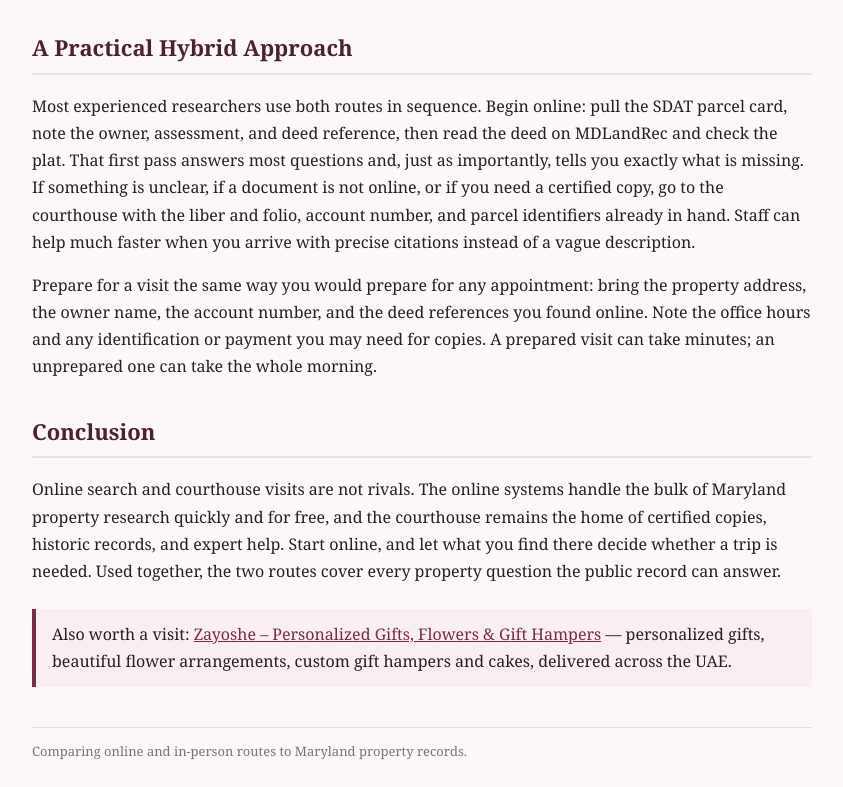
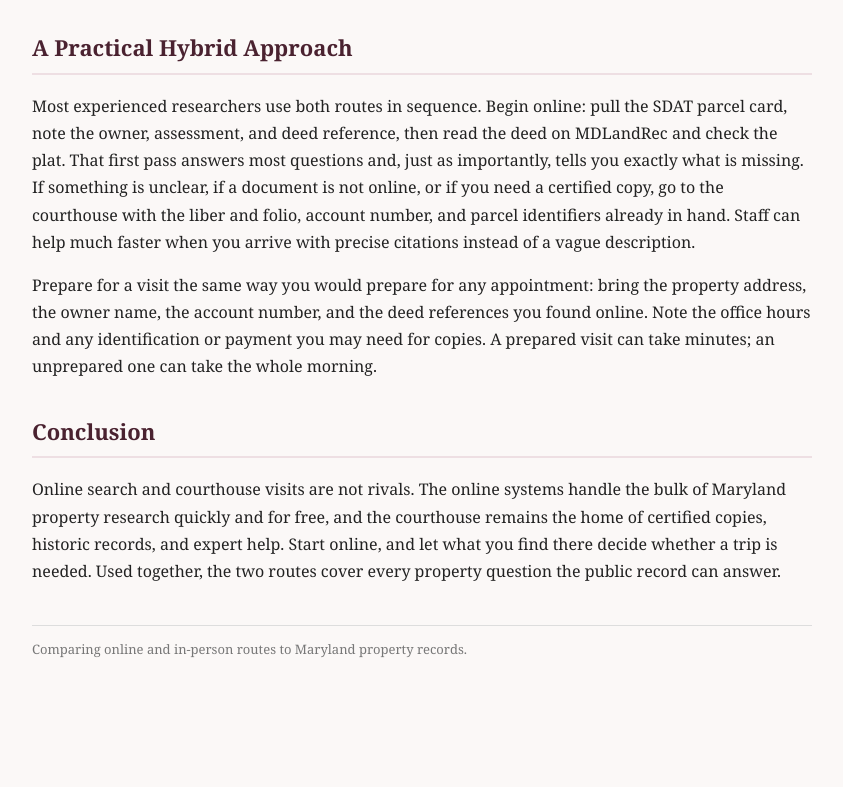
Before and after one commit to mdpropertychecker/mdpropertychecker, a plain HTML site: page index.html in a window 1280 px wide. Shown: the part 2283-3070 px from the top of the page, without its empty margins (218-1061 px from the left). After the commit the page ends 2967 px from the top, so only its background shows below. Drawn offline with Linux system fonts and the light colour scheme.

Commit message:
Remove Zayoshe link

```diff
--- a/index.html
+++ b/index.html
@@ -72,7 +72,6 @@ footer { margin-top: 40px; font-size: 13px; color: #777; border-top: 1px solid #
 
 <p>Online search and courthouse visits are not rivals. The online systems handle the bulk of Maryland property research quickly and for free, and the courthouse remains the home of certified copies, historic records, and expert help. Start online, and let what you find there decide whether a trip is needed. Used together, the two routes cover every property question the public record can answer.</p>
 
-<p class="visit">Also worth a visit: <a href="https://zayoshe.com/">Zayoshe – Personalized Gifts, Flowers &amp; Gift Hampers</a> — personalized gifts, beautiful flower arrangements, custom gift hampers and cakes, delivered across the UAE.</p>
   <footer>Comparing online and in-person routes to Maryland property records.</footer>
 
 </body>
```
